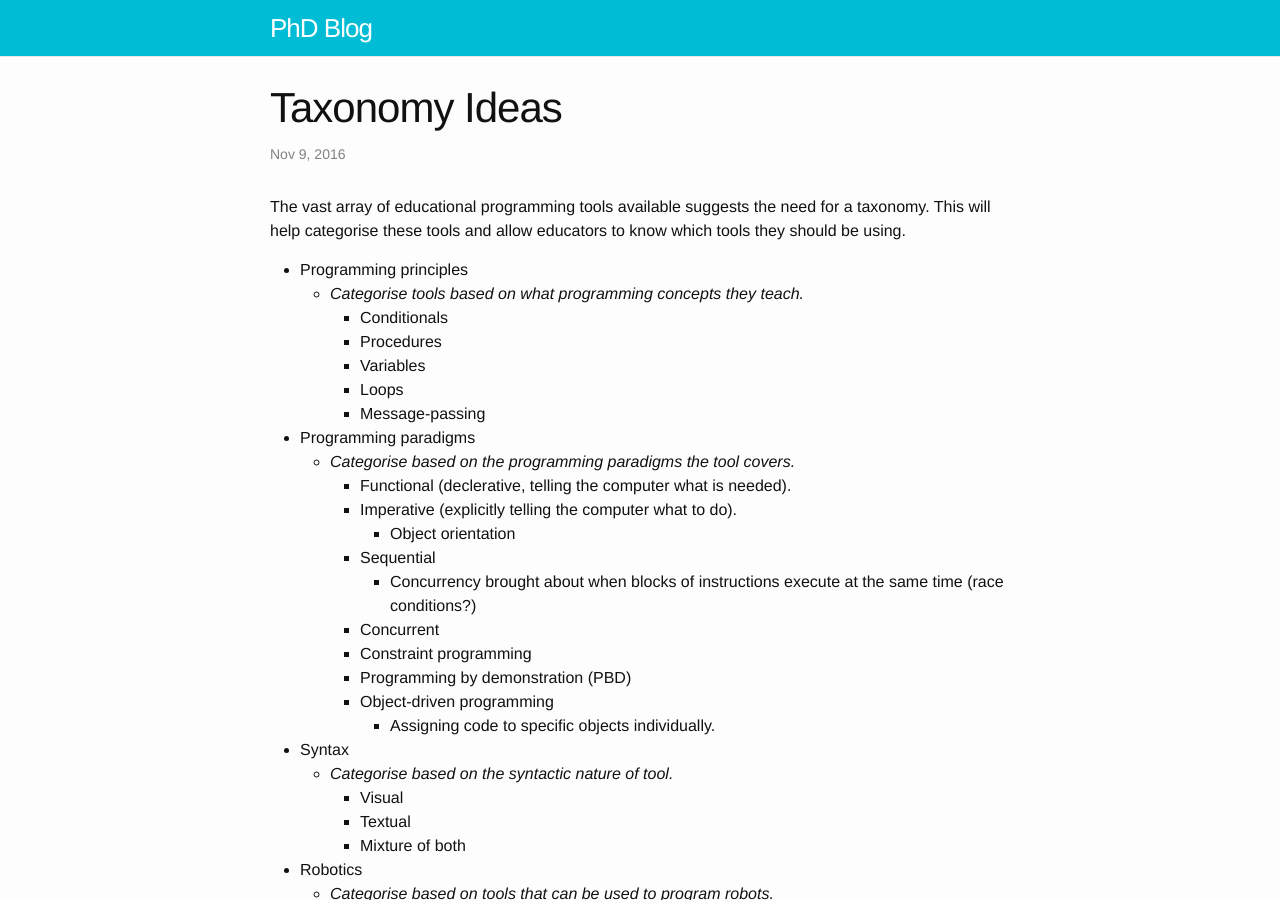
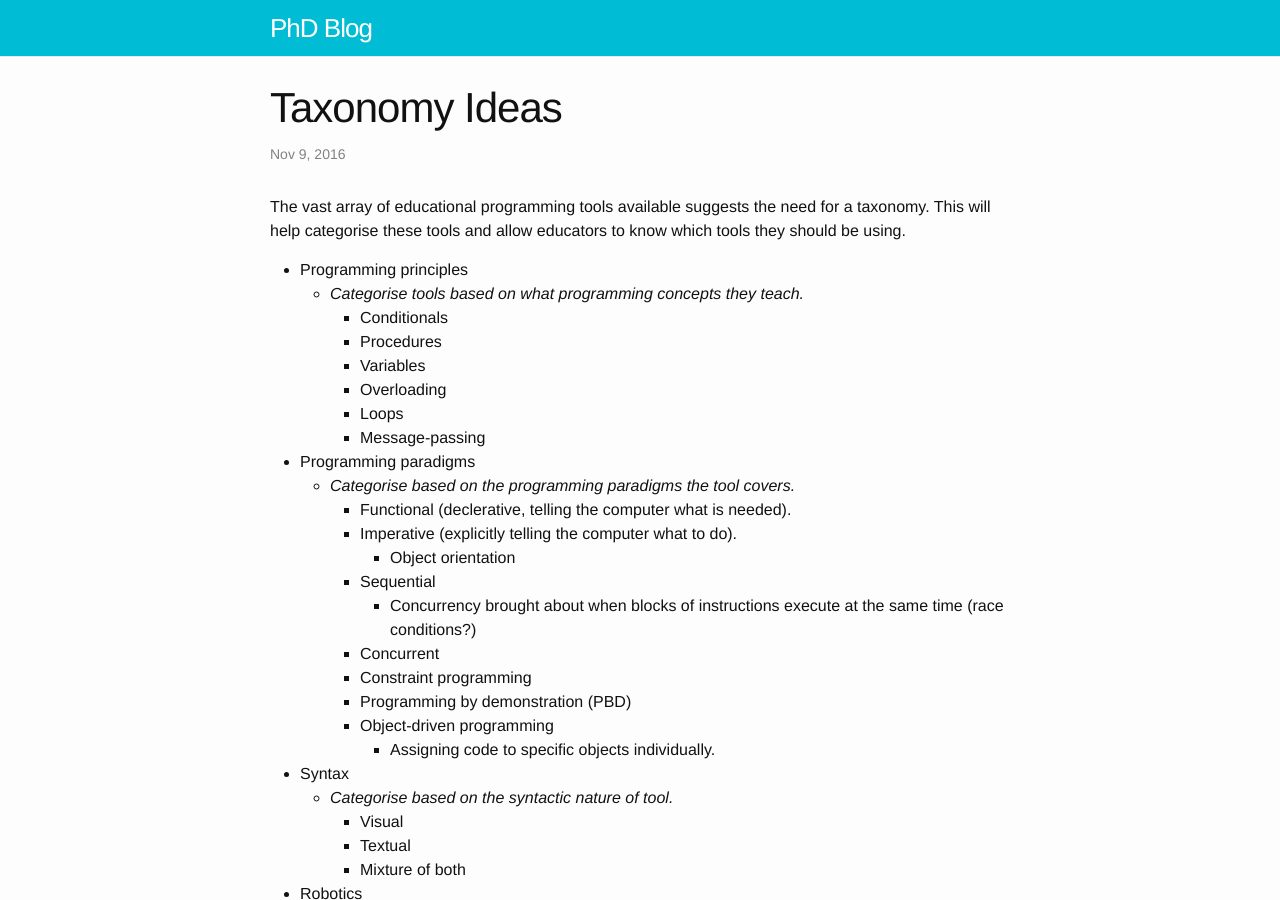
Before and after one commit to simonrose121/phd, a Jekyll site: the page built from _posts/2016-11-09-taxonomy.md, in a window 1280 px wide and 900 px high. Built offline with Jekyll 4.4.1, drawn with Linux system fonts in a browser that asks for light colours.

Commit message:
Add overloading

```diff
--- a/_posts/2016-11-09-taxonomy.md
+++ b/_posts/2016-11-09-taxonomy.md
@@ -12,6 +12,7 @@ The vast array of educational programming tools available suggests the need for
 		- Conditionals
 		- Procedures
 		- Variables
+		- Overloading
 		- Loops
 		- Message-passing
 - Programming paradigms
```
